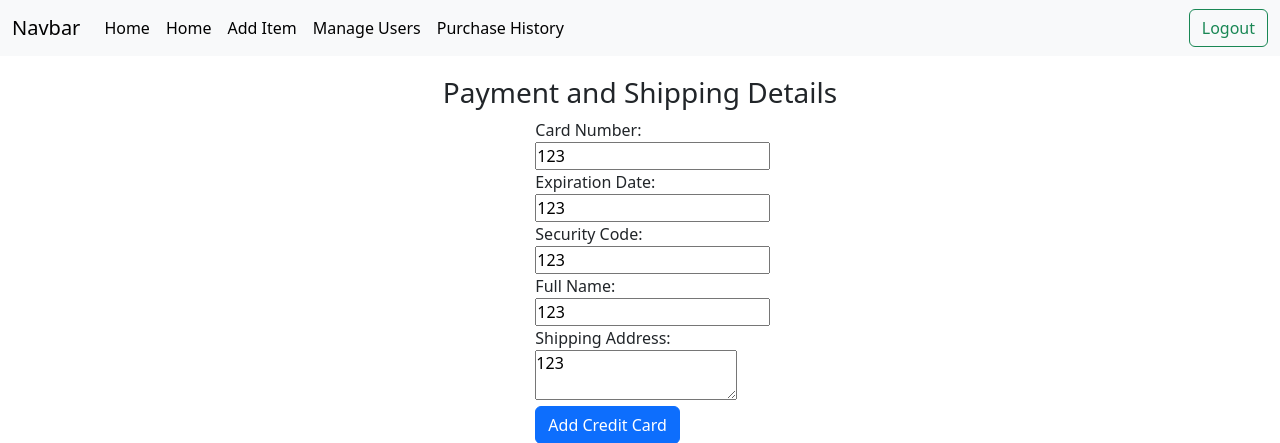
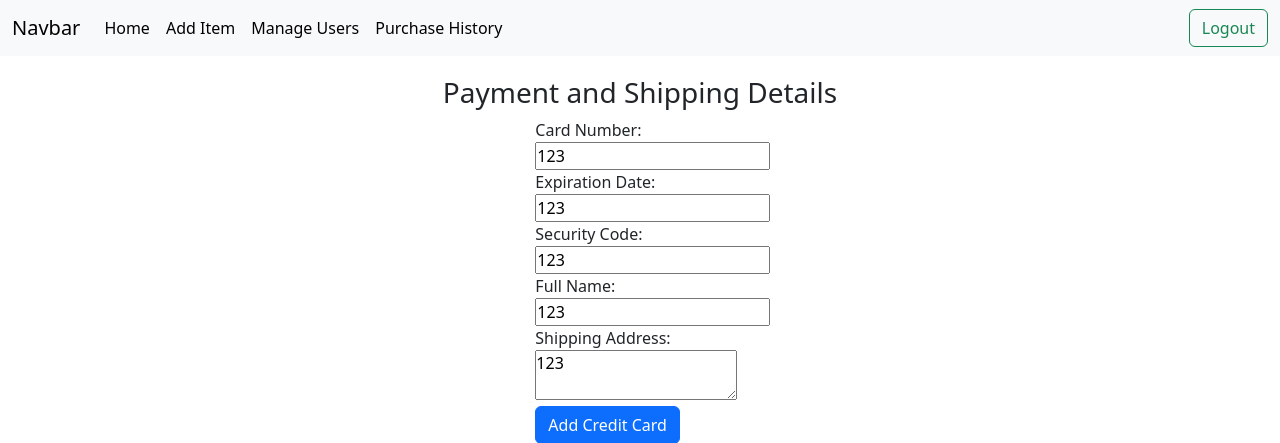
Before and after one commit to samuelsongg/INF2003_Project, a Flask app: page /add_card in a window 1280 px wide. Shown: the top 443 px of the page. Run offline with Flask 3, Linux system fonts and the light colour scheme; a user stored in the database is signed in; some libraries are stand-ins or nearby versions.

Commit message:
Small fix

```diff
--- a/templates/base.html
+++ b/templates/base.html
@@ -20,9 +20,6 @@
                 <ul class="navbar-nav me-auto mb-2 mb-lg-0">
                   <li class="nav-item">
                     <a class="nav-link active" aria-current="page" href="/">Home</a>
-                  </li>
-                  <li class="nav-item">
-                    <a class="nav-link active" aria-current="page" href="/detailedItem">Home</a>
                   </li>
                   {% if session['login_status'] == 1 and session['account_type'] == 'admin' %}
                   <li class="nav-item">
```
Also changed, not shown: sql_database.db (added).
